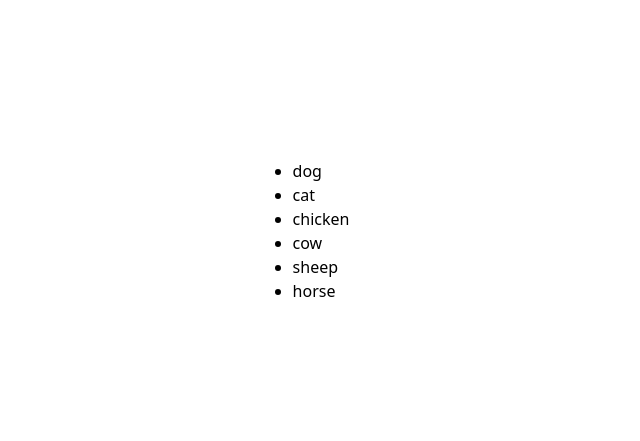
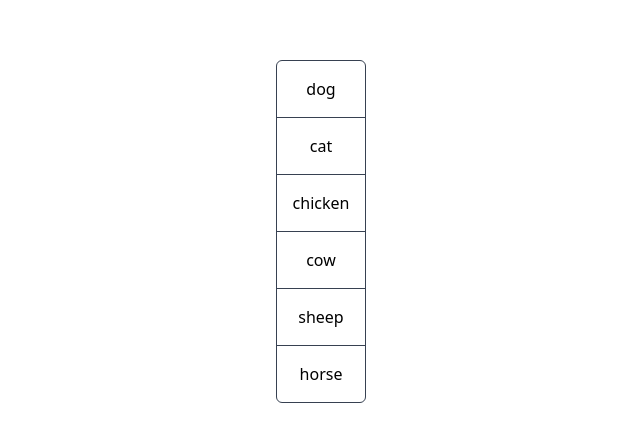
Before and after one commit to izzett222/react-coding-exercises, a React (Create React App) app: page / in a window 1280 px wide. Shown: the part 169-610 px from the top of the page, without its empty margins (319-959 px from the left). Built offline with nearby package versions, Linux system fonts and the light colour scheme; the HTML template or start-up script is replaced by a standard one.

Commit message:
add fancy list

```diff
--- a/src/App.jsx
+++ b/src/App.jsx
@@ -2,11 +2,12 @@ import Square from "./components/Square";
 import Button from "./components/Button";
 import Counter from "./components/Counter";
 import List from "./components/List";
+import FancyList from "./components/FancyList";
 
 function App() {
   return (
     <div className="h-screen flex justify-center items-center gap-3">
-      <List />
+      <FancyList />
     </div>
   );
 }
--- /dev/null
+++ b/src/components/FancyList.jsx
@@ -0,0 +1,11 @@
+import FancyListitem from "./FancyListItem";
+export default function FancyList() {
+  const list = ["dog", "cat", "chicken", "cow", "sheep", "horse"];
+  return (
+    <ul className="border border-gray-700 rounded-md">
+      {list.map((el, i) => {
+        return <FancyListitem key={i}>{el}</FancyListitem>;
+      })}
+    </ul>
+  );
+}
--- /dev/null
+++ b/src/components/FancyListItem.jsx
@@ -0,0 +1,3 @@
+export default function FancyListitem({children}) {
+    return <li className="p-4 border-b border-b-gray-700 flex justify-center last-of-type:border-none">{children}</li>
+}
```
